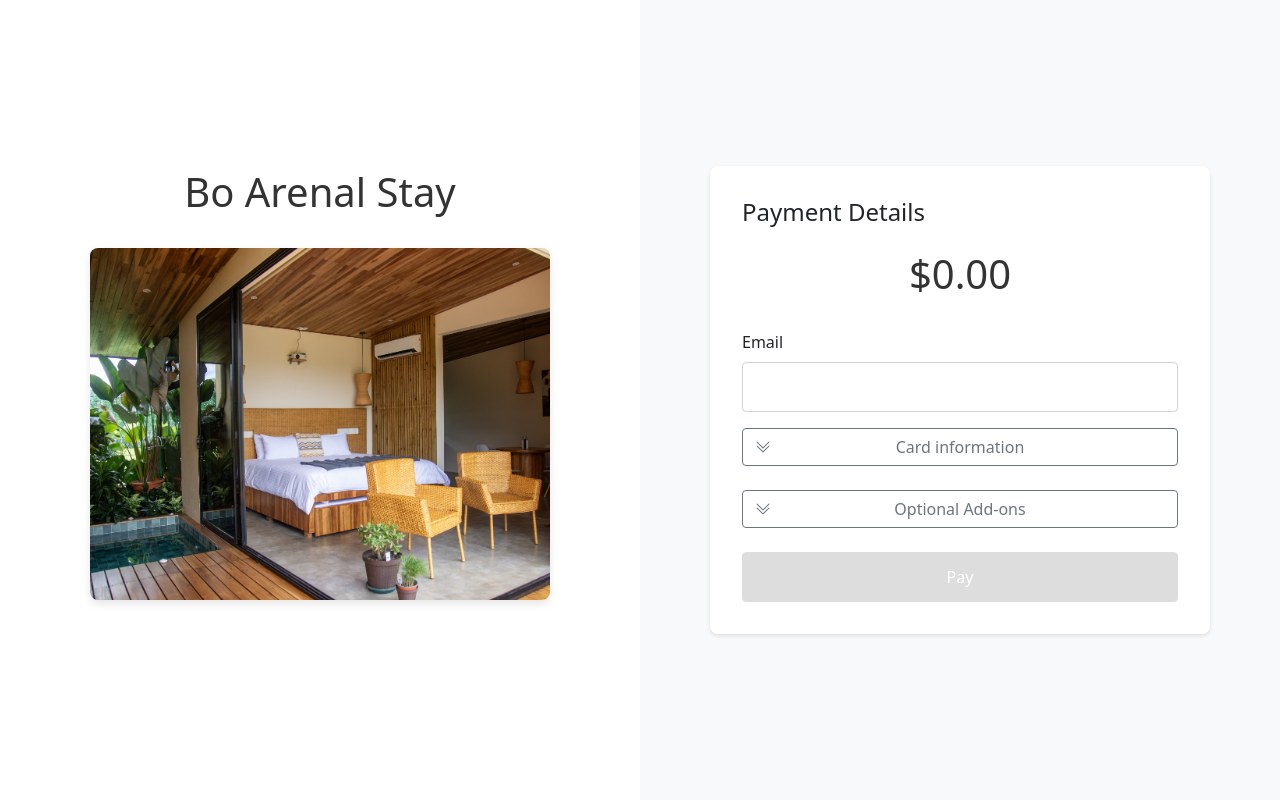
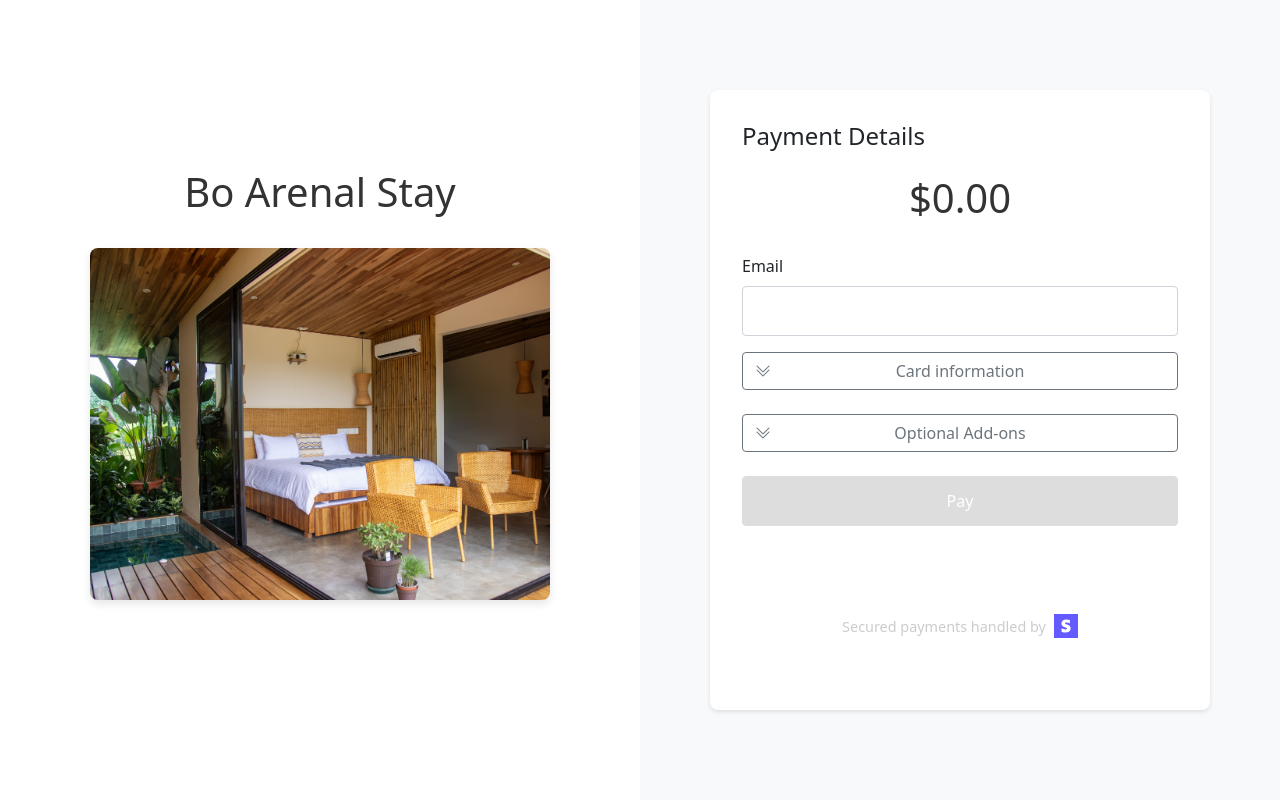
Before and after one commit to piedras77/bo_website, a Flask app: page / in a window 1280 px wide. Run offline with Flask 3, Linux system fonts and the light colour scheme.

Commit message:
Added stripe logo

```diff
--- a/app.py
+++ b/app.py
@@ -63,11 +63,6 @@ def process_payment():
     else:
         return render_template('failure.html', lang=language, t=TRANSLATIONS[language])
 
-@app.route('/favicon.ico')
-def favicon():
-    return send_from_directory(os.path.join(app.root_path, 'static'),
-                          'favicon.ico',mimetype='image/vnd.microsoft.icon')
-
 # Translations dictionary
 TRANSLATIONS = {
     'EN': {
--- a/static/css/styles.css
+++ b/static/css/styles.css
@@ -109,6 +109,17 @@ body {
     display: block;
 }
 
+.stripe-footer {
+    background-color: transparent;
+    padding: 4rem 1rem 1rem 1rem;
+    font-size: 0.9rem;
+    color: #ccc;
+    display: flex;
+    justify-content: center;
+    align-items: center;
+    gap: 0.5rem;
+}
+
 @media (max-width: 768px) {
     body {
         overflow-y: auto;
--- a/static/js/payment.js
+++ b/static/js/payment.js
@@ -72,7 +72,6 @@ document.addEventListener('DOMContentLoaded', function() {
     country.addEventListener('change', function() {
         const selectedCountry = countryInfo[this.value];
         const zipContainer = document.getElementById('zipContainer');
-        console.log(zipContainer);
         if (selectedCountry) {
             zipLabel.textContent = JSON.parse(translations)[selectedCountry.format.toLowerCase().replace(' ', '')];
             zip.required = selectedCountry.required;
--- a/templates/checkout.html
+++ b/templates/checkout.html
@@ -4,6 +4,7 @@
     <meta charset="UTF-8">
     <meta name="viewport" content="width=device-width, initial-scale=1.0">
     <title>{{ t.payment_details }}</title>
+    <link rel="icon" href="{{ url_for('static', filename='favicon.ico') }}" type="image/x-icon">
     <link href="https://cdn.jsdelivr.net/npm/bootstrap@5.1.3/dist/css/bootstrap.min.css" rel="stylesheet">
     <link rel="stylesheet" href="https://cdn.jsdelivr.net/npm/bootstrap-icons@1.10.5/font/bootstrap-icons.css">
     <link rel="stylesheet" href="{{ url_for('static', filename='css/styles.css') }}">
@@ -129,6 +130,11 @@
                             {{ t.pay }}
                         </button>
                     </form>
+                    <!-- Secured Payments Section -->
+                    <div class="stripe-footer d-flex justify-content-center align-items-center gap-2 mt-4 mb-4">
+                        <span>Secured payments handled by</span>
+                        <img src="{{ url_for('static', filename='images/stripe.svg') }}" alt="Stripe" style="height: 24px;">
+                    </div>
                 </div>
             </div>
         </div>
--- a/templates/failure.html
+++ b/templates/failure.html
@@ -4,6 +4,7 @@
     <meta charset="UTF-8">
     <meta name="viewport" content="width=device-width, initial-scale=1.0">
     <title>{{ t.payment_failed }}</title>
+    <link rel="icon" href="{{ url_for('static', filename='favicon.ico') }}" type="image/x-icon">
     <link href="https://cdn.jsdelivr.net/npm/bootstrap@5.1.3/dist/css/bootstrap.min.css" rel="stylesheet">
     <link rel="stylesheet" href="{{ url_for('static', filename='css/styles.css') }}">
 </head>
--- a/templates/success.html
+++ b/templates/success.html
@@ -4,6 +4,7 @@
     <meta charset="UTF-8">
     <meta name="viewport" content="width=device-width, initial-scale=1.0">
     <title>{{ t.payment_success }}</title>
+    <link rel="icon" href="{{ url_for('static', filename='favicon.ico') }}" type="image/x-icon">
     <link href="https://cdn.jsdelivr.net/npm/bootstrap@5.1.3/dist/css/bootstrap.min.css" rel="stylesheet">
     <link rel="stylesheet" href="{{ url_for('static', filename='css/styles.css') }}">
 </head>
--- a/templates/update_reservation.html
+++ b/templates/update_reservation.html
@@ -24,6 +24,7 @@
             font-weight: bold;
         }
     </style>
+    <link rel="icon" href="{{ url_for('static', filename='favicon.ico') }}" type="image/x-icon">
 </head>
 <body>
 
```
Also changed, not shown: static/images/stripe.svg (added).
